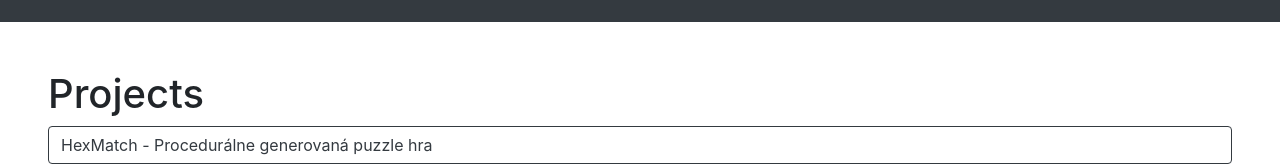
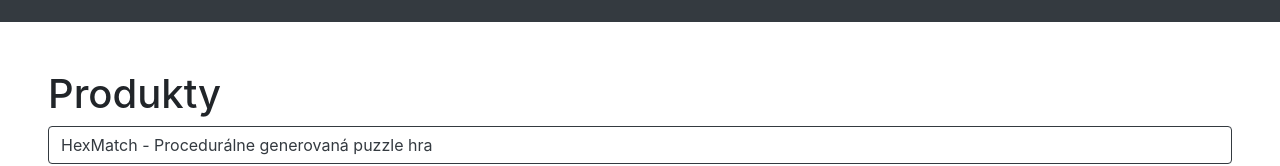
Before and after one commit to bt7s7k7/bt7s7k7.github.io, a plain HTML site: page index.html in a window 1280 px wide. Shown: the part 1578-1744 px from the top of the page. Drawn offline with nearby package versions, Linux system fonts and the light colour scheme.

Commit message:
Changed project div label to be more marketable

```diff
--- a/index.html
+++ b/index.html
@@ -84,7 +84,7 @@
 	</div>
 	<div>
 		<div class="p-5 w-100">
-			<h1>Projects</h1>
+			<h1>Produkty</h1>
 			<div data-automate="projects" class="project-container">
 				<a class="btn btn-outline-dark project-button" href="__LINK">
 					__TEXT
```
